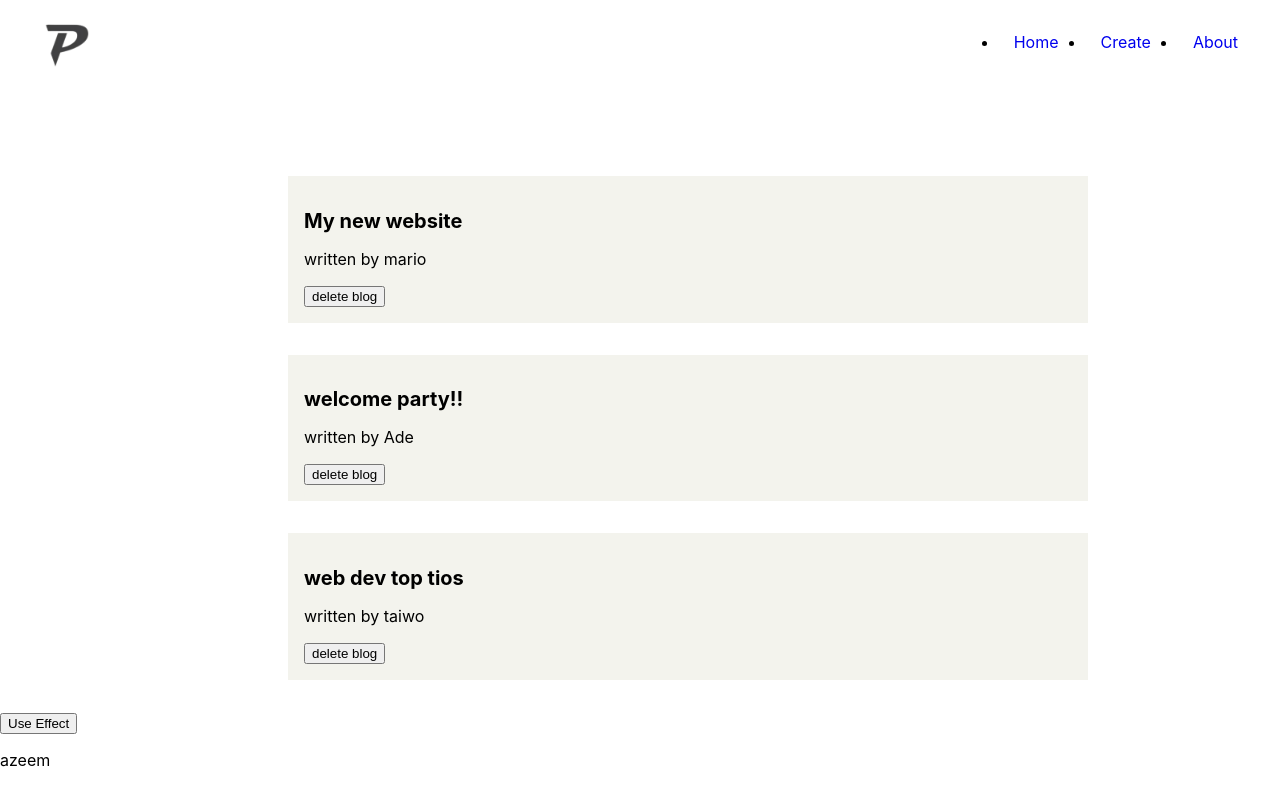
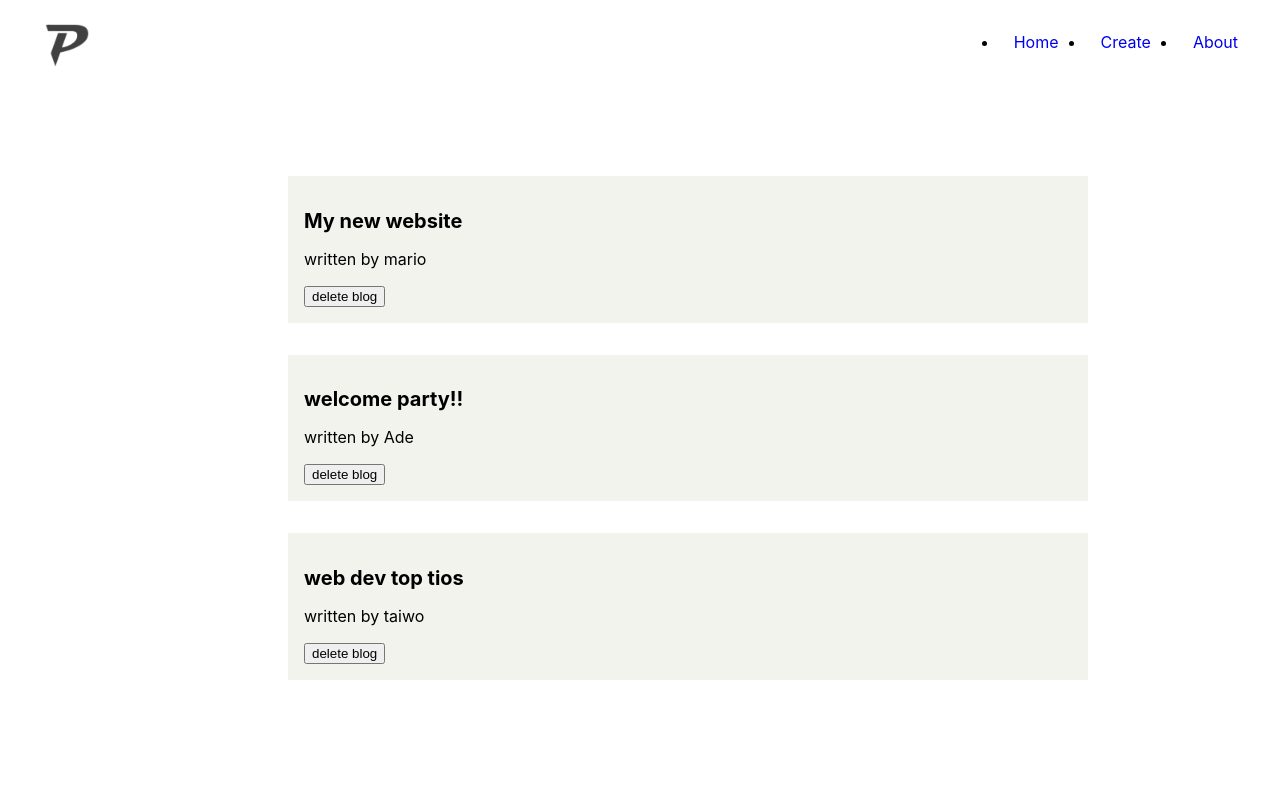
Before and after one commit to zemola/zemolablog, a React (Create React App) app: page / in a window 1280 px wide. Built offline with nearby package versions, Linux system fonts and the light colour scheme; the HTML template or start-up script is replaced by a standard one.

Commit message:
updated my blog app

```diff
--- a/src/component/body.js
+++ b/src/component/body.js
@@ -23,8 +23,6 @@ const Body = () => {
   return (
     <div className="body">
         <BlogList blogs={blogs} handleDelete = {handleDelete} />
-        <button onClick={() => setName("bayo") }>Use Effect</button>
-        <p>{name}</p>
     </div>
   );
 };
```
